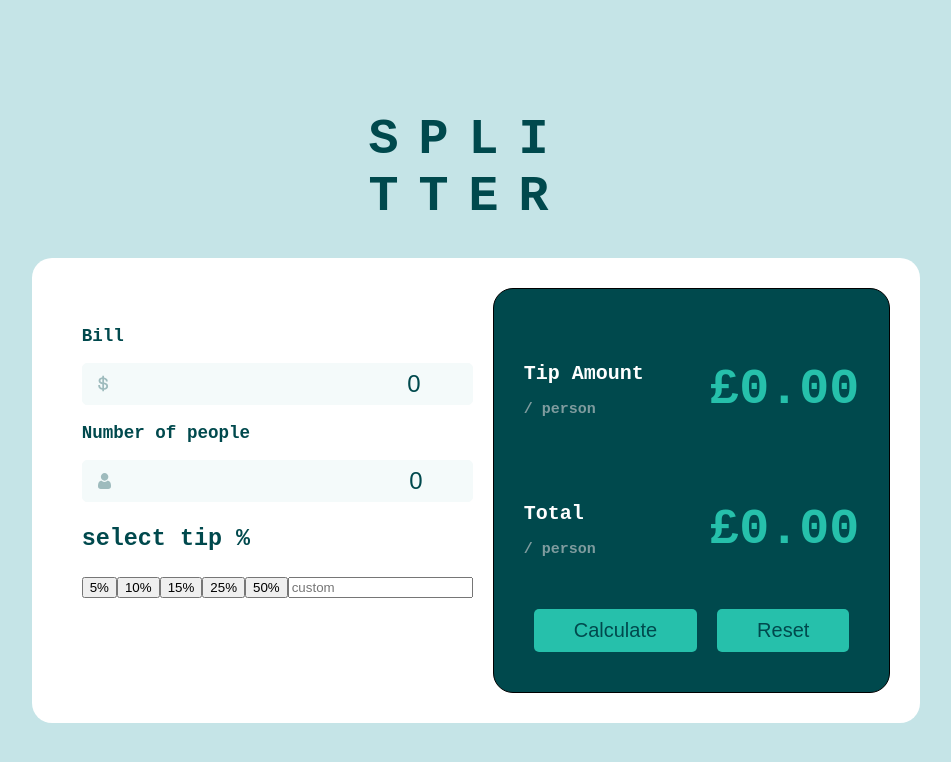
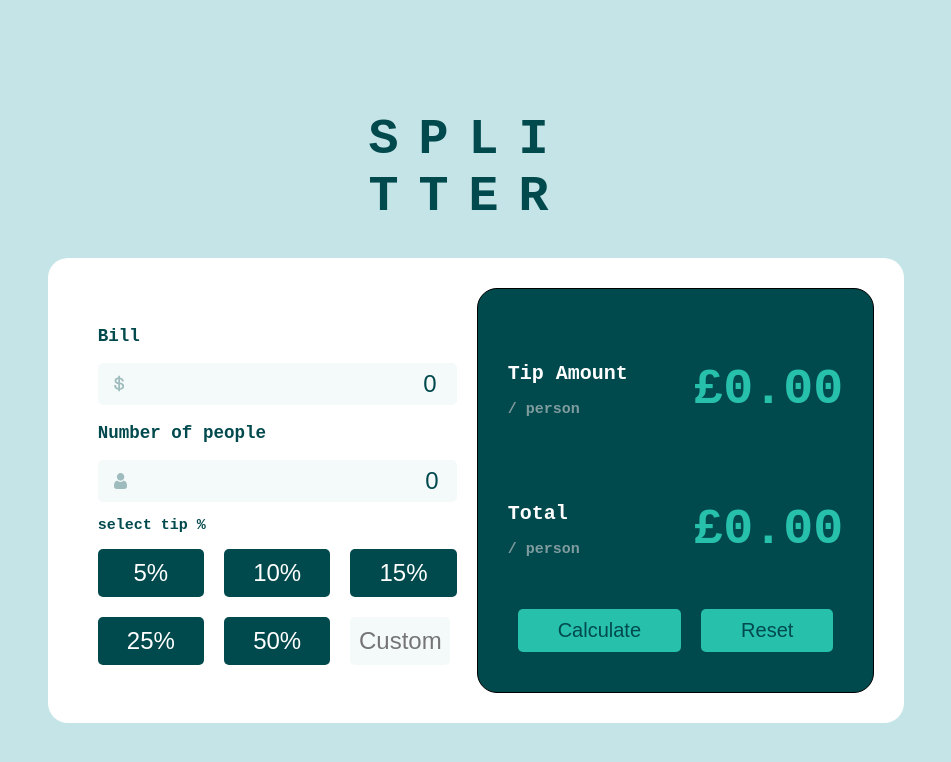
Before and after one commit to 11ma/tip-calc, a React (Create React App) app: page / in a window 1280 px wide. Shown: the top 762 px of the page, without its empty margins (164-1115 px from the left). Built offline with nearby package versions, Linux system fonts and the light colour scheme.

Commit message:
select tip component styled

```diff
--- a/src/components/Tip.js
+++ b/src/components/Tip.js
@@ -1,13 +1,17 @@
-const Tip = ({ onClick, onChange, placeholder = "custom" }) => (
-  <>
+import { TipContainer, Grid } from "../modules/Tip.module.scss";
+
+const Tip = ({ onClick, onChange, placeholder = "Custom" }) => (
+  <div className={TipContainer}>
     <h3>select tip % </h3>
+    <div className={Grid}>
       <button onClick={onClick}>5%</button>
       <button onClick={onClick}>10%</button>
       <button onClick={onClick}>15%</button>
       <button onClick={onClick}>25%</button>
       <button onClick={onClick}>50%</button>
       <input onChange={onChange} placeholder={placeholder} />
-  </>
+    </div>
+  </div>
 );
 
 export default Tip;
--- /dev/null
+++ b/src/modules/Tip.module.scss
@@ -0,0 +1,31 @@
+.TipContainer {
+  h3 {
+    font-size: 15px;
+  }
+
+  button,
+  input {
+    border: none;
+    font-size: 24px;
+    border-radius: 5px;
+    text-align: center;
+    padding: 10px 0;
+  }
+  button {
+    border: none;
+    background-color: hsl(183, 100%, 15%);
+    color: hsl(0, 0%, 100%);
+  }
+
+  .Grid {
+    display: grid;
+    grid-template-columns: 1fr 1fr 1fr;
+    gap: 1em;
+  }
+
+  input {
+    background-color: hsl(189, 41%, 97%);
+    color: hsl(183, 100%, 15%);
+    width: 100px;
+  }
+}
```
Lines whose indentation alone changed are shown as unchanged.
